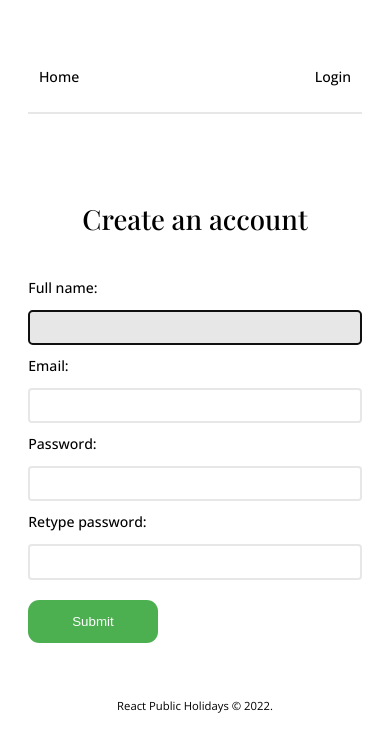
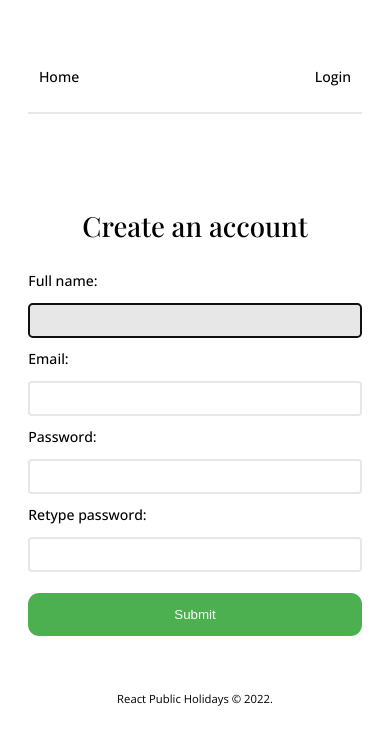
Before and after one commit to Amalitech-Public-Holiday/public-holiday-frontend, a React (Create React App) app: page /signup in a window 390 px wide. Shown: the top 752 px of the page. Built offline with nearby package versions, Linux system fonts and the light colour scheme.

Commit message:
Remove top margin on SignupForm container and set submit button with to 100%

```diff
--- a/src/components/SignupForm/SignupForm.scss
+++ b/src/components/SignupForm/SignupForm.scss
@@ -2,7 +2,6 @@
 
 .SignupForm {
   padding: 0 $space-6;
-	margin-top: $space-4;
 	width: 35%;
 
 	form {
@@ -10,13 +9,14 @@
 		.green {
 			@include button-style($white, $green);
 		}
+		button {
+		width: 100%;
+		}
 	}
-
 }
 
 @media screen and (max-width: 800px) {
 	.SignupForm {
-		margin-top: $space-6;
 		width: 100%;
 	}
 
```
